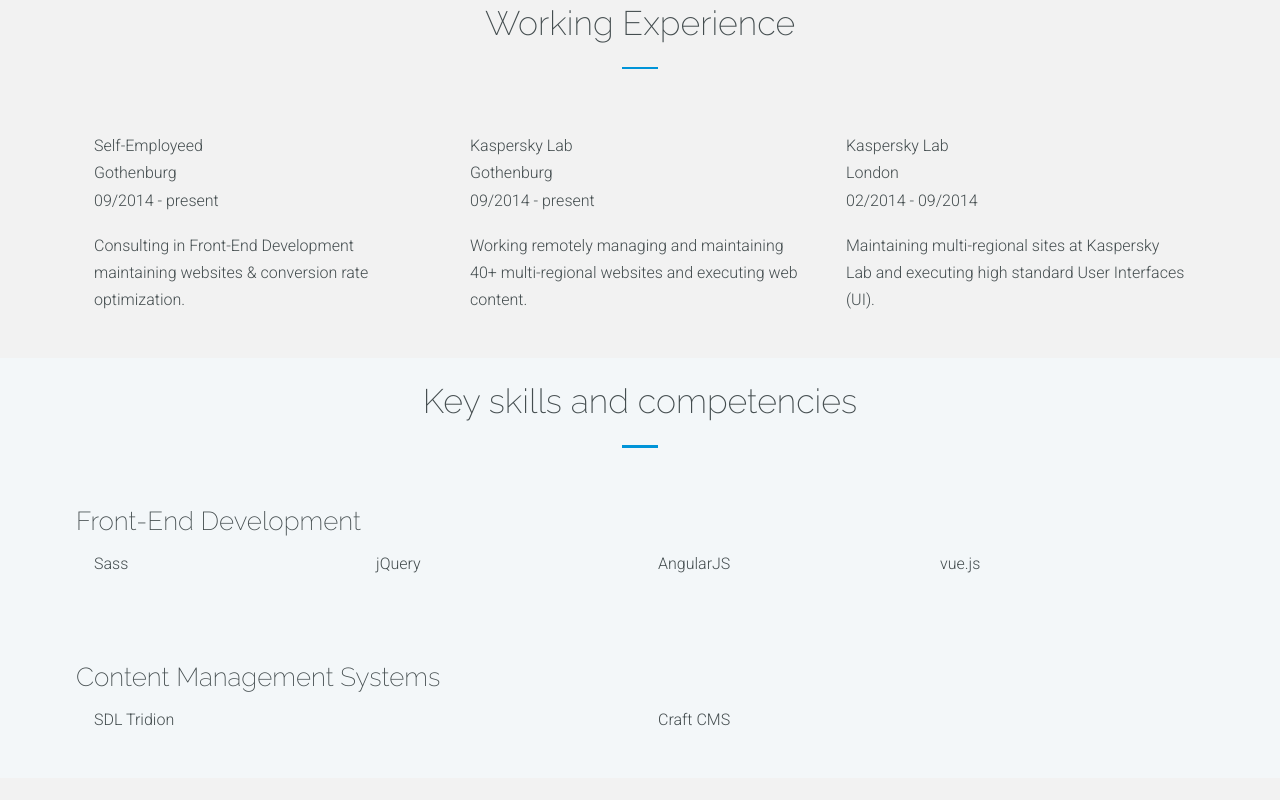
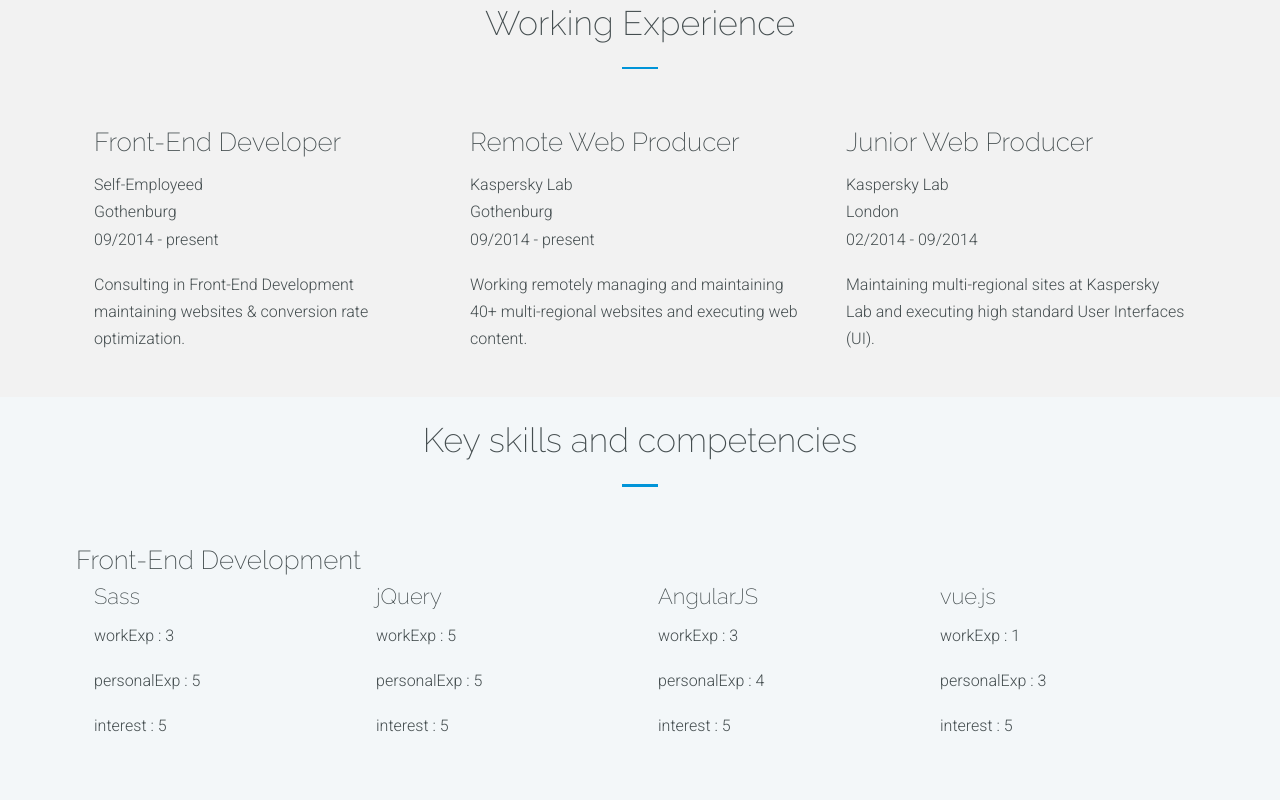
Before and after one commit to AronssonFredrik/AronssonFredrik.github.io, a Vue app: page / in a window 1280 px wide. Shown: the part 820-1620 px from the top of the page. Built offline with nearby package versions, Linux system fonts and the light colour scheme.

Commit message:
WIP: rebuild skill-level

```diff
--- a/src/App.vue
+++ b/src/App.vue
@@ -258,27 +258,43 @@
                   type: [
                       {
                           name: "Sass",
+                          level :
+                              {
                                 workExp: 3,
                                 personalExp: 5,
                                 interest: 5
+                              }
+
                       },
                       {
                           name: "jQuery",
+                          level :
+                              {
                                 workExp: 5,
                                 personalExp: 5,
                                 interest: 5
+                              }
+
                       },
                       {
                           name: "AngularJS",
+                          level :
+                              {
                                 workExp: 3,
                                 personalExp: 4,
                                 interest: 5
+                              }
+
                       },
                       {
                           name: "vue.js",
+                          level :
+                              {
                                 workExp: 1,
                                 personalExp: 3,
                                 interest: 5
+                              }
+
                       }
                   ]
               },
@@ -287,15 +303,22 @@
                   type: [
                       {
                           name: "SDL Tridion",
+                          level :
+                              {
                                 workExp: 5,
                                 personalExp: 5,
                                 interest: 5
+                              }
+
                       },
                       {
                           name: "Craft CMS",
+                          level :
+                              {
                                 workExp: 1,
-                          personalExp: 4,
-                          interest: 3
+                                personalExp: 3,
+                                interest: 4
+                              }
                       }
                   ]
               }
--- a/src/components/homepage/Experience.vue
+++ b/src/components/homepage/Experience.vue
@@ -4,7 +4,7 @@
         <div class="container flex-of-m">
             <div
                 v-for="(exp, idx) in content.bundle" :key="idx">
-                <h4>{{content.title}}</h4>
+                <h4>{{exp.title}}</h4>
                 <p>
                     <i class="lnr lnr-apartment" aria-hidden="true"></i>
                     {{exp.worksFor}}
--- a/src/components/homepage/Skill.vue
+++ b/src/components/homepage/Skill.vue
@@ -6,7 +6,18 @@
                 <h4>{{skill.title}}</h4>
                 <div class="flex-of-m">
                     <div v-for="(type, idx) in skill.type" :key="idx">
-                        <p>{{type.name}}</p>
+                        <h5>{{type.name}}</h5>
+                        <div v-for="(level, idx) in type.level" :key="idx">
+                            <p v-repeat="level">
+                                {{idx}} : {{level}}
+                            </p>
+                        </div>
+                        <p>
+                            {{type.personalExp}}
+                        </p>
+                            <!-- workExp: 3,
+                            personalExp: 5,
+                            interest: 5 -->
                     </div>
                 </div>
             </div>
```
Lines whose indentation alone changed are shown as unchanged.
